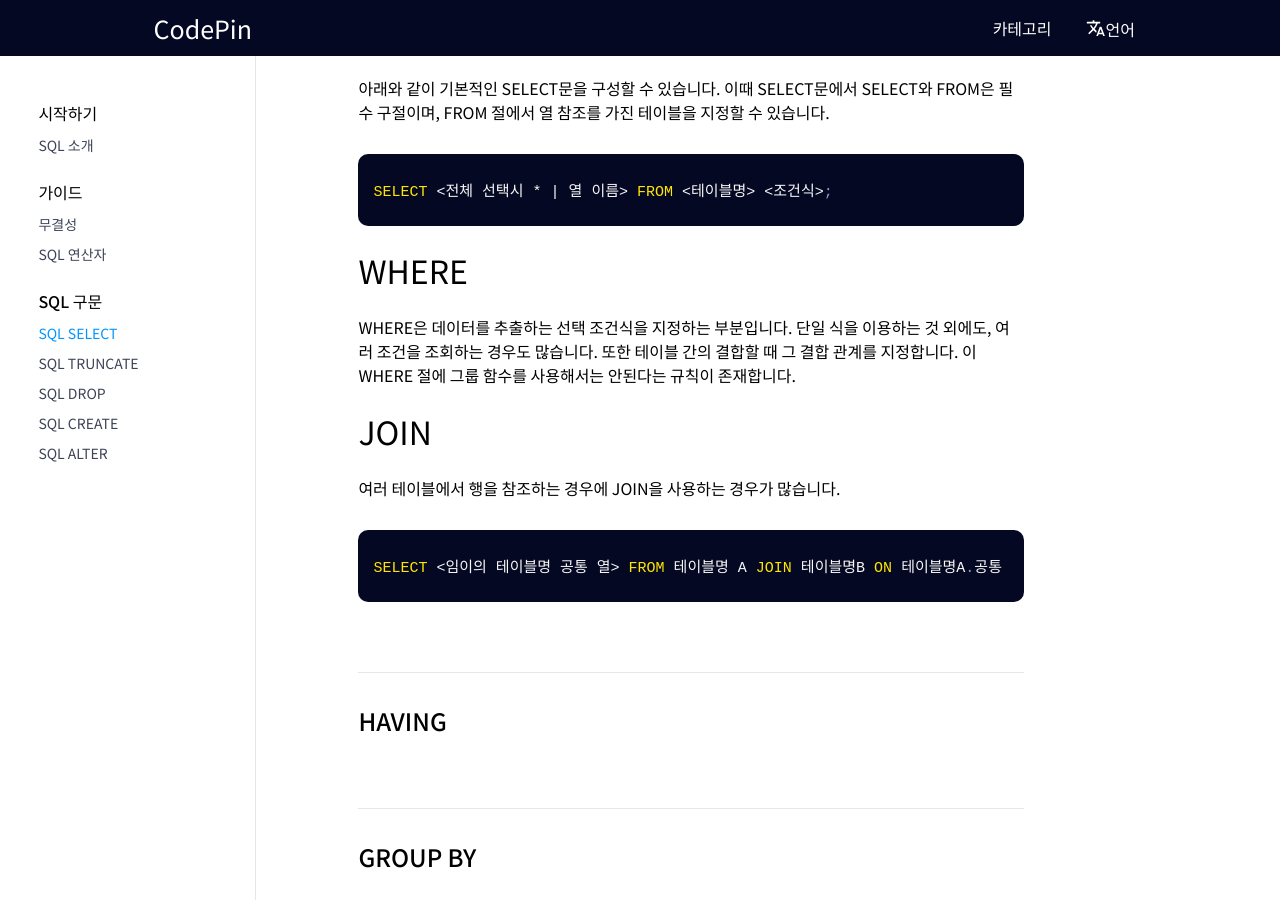
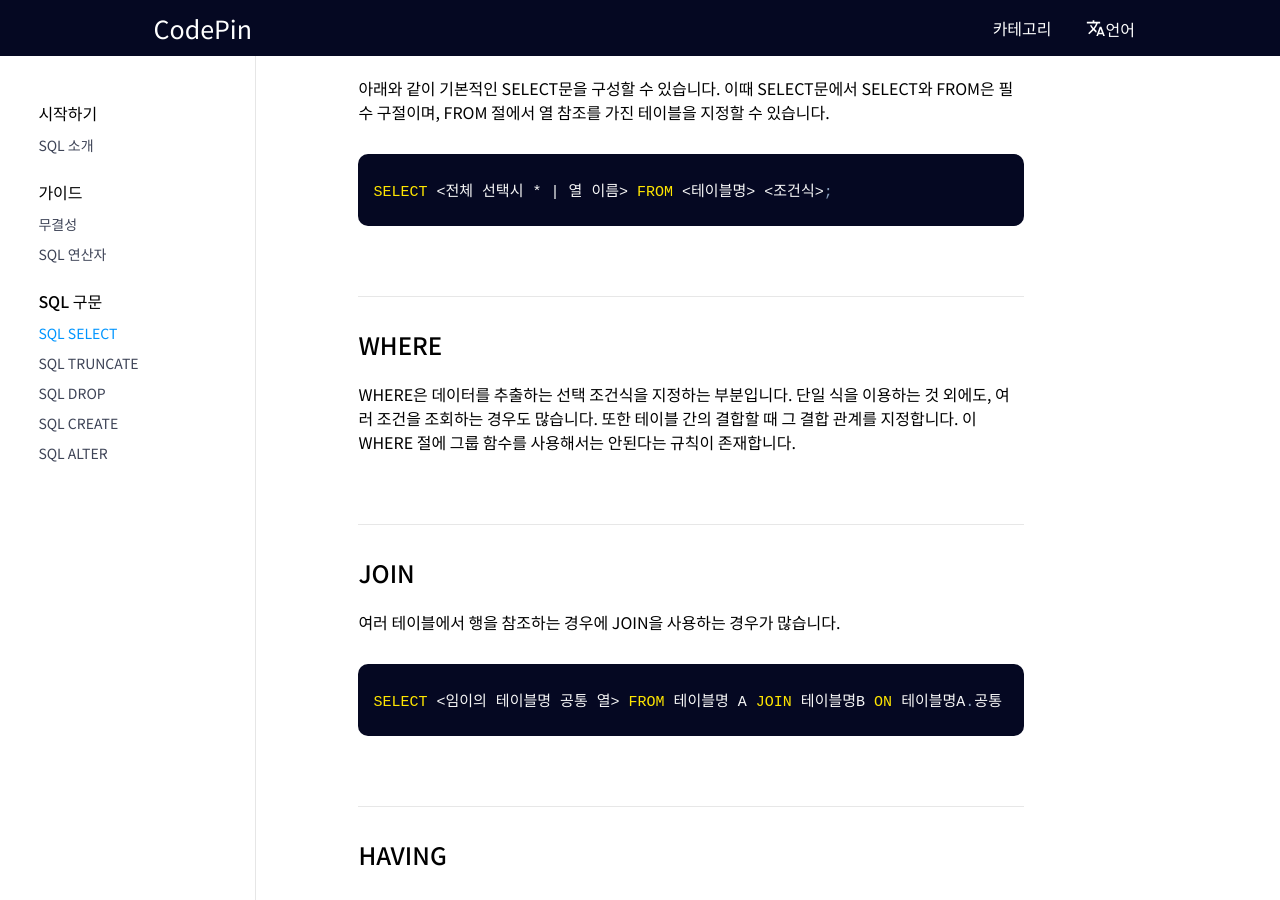
Before and after one commit to WADE-OSS/CodePin, a Jekyll site: the page built from _posts/sql/2022-06-05-select.md, in a window 1280 px wide and 900 px high, scrolled down 413 px. Built offline with Jekyll 4.4.1, drawn with Linux system fonts in a browser that asks for light colours; Markdown is read by kramdown in place of the engine named in the settings.

````diff
--- a/_posts/sql/2022-06-05-select.md
+++ b/_posts/sql/2022-06-05-select.md
@@ -16,10 +16,10 @@ SQL SELECT문은 하나 또는 그 이상의 테이블에서 데이터를 추출
 SELECT <전체 선택시 * | 열 이름> FROM <테이블명> <조건식>;
 ```
 
-# WHERE
+## WHERE
 WHERE은 데이터를 추출하는 선택 조건식을 지정하는 부분입니다. 단일 식을 이용하는 것 외에도, 여러 조건을 조회하는 경우도 많습니다. 또한 테이블 간의 결합할 때 그 결합 관계를 지정합니다. 이 WHERE 절에 그룹 함수를 사용해서는 안된다는 규칙이 존재합니다.
 
-# JOIN
+## JOIN
 여러 테이블에서 행을 참조하는 경우에 JOIN을 사용하는 경우가 많습니다.
 
 ```sql
````
